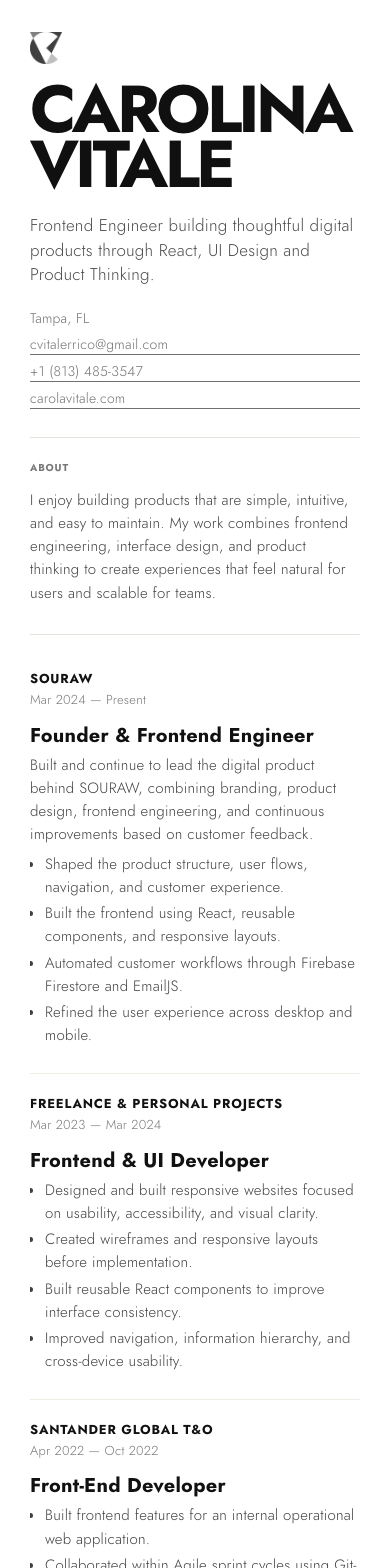
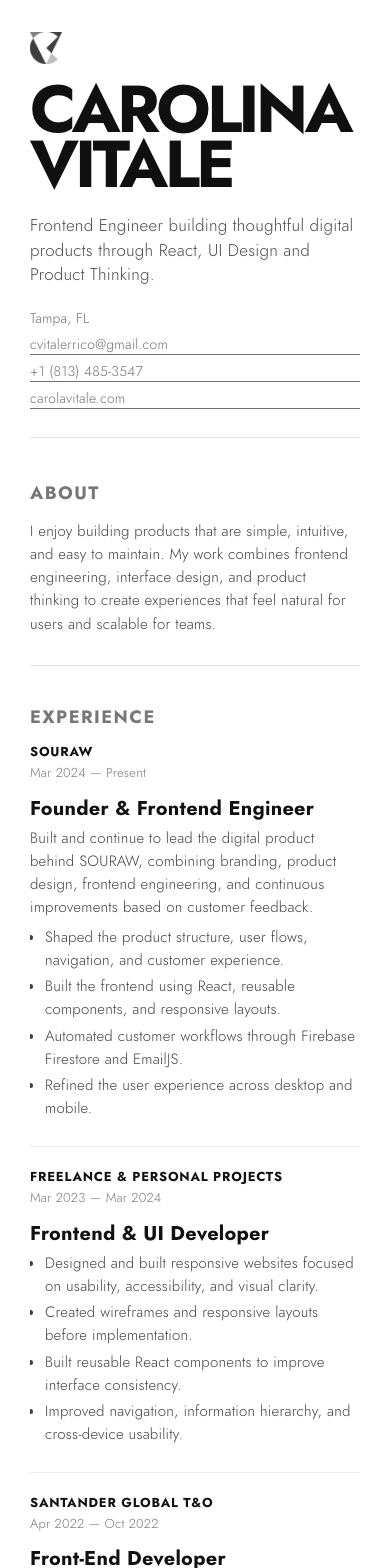
Before and after one commit to CarolinaVitale/carola-vitale, a React (Create React App) app: page /resume in a window 390 px wide. Shown: the top 1568 px of the page. Built offline with nearby package versions, Linux system fonts and the light colour scheme.

Commit message:
resume responsive

```diff
--- a/src/components/Resume/Resume.css
+++ b/src/components/Resume/Resume.css
@@ -100,7 +100,7 @@
 .resumeIntro h2 {
     margin: 0;
     font-family: "Jost 700", Arial, sans-serif;
-    font-size: 10px;
+    font-size: 14px;
     letter-spacing: 0.08em;
     text-transform: uppercase;
     color: #777;
@@ -419,7 +419,7 @@
     }
 
     .resumeHero h1 {
-        font-size: clamp(54px, 17vw, 76px);
+        font-size: clamp(50px, 17vw, 76px);
         line-height: 0.82;
         letter-spacing: -0.055em;
         max-width: 100%;
@@ -455,7 +455,14 @@
     }
 
     .resumeSection {
-        padding: 22px 0;
+        display: block !important;
+    }
+
+    .resumeWork {
+        display: flex !important;
+        flex-direction: column;
+        gap: 20px;
+        margin-top: 18px;
     }
 
     .resumeIntro p,
@@ -489,12 +496,6 @@
         margin-top: 4px;
     }
 
-    .resumeWork {
-        display: flex;
-        flex-direction: column;
-        gap: 20px;
-    }
-
     .resumeWork a {
         width: 100%;
     }
@@ -507,4 +508,10 @@
     .resumeWork small {
         font-size: 14px;
     }
+
+    .resumeSection h2,
+    .resumeIntro h2 {
+        font-size: 18px;
+        padding-top: 20px;
+    }
 }
```
Also changed, not shown: 1 other file (tests, documents, lock files or other folders).
